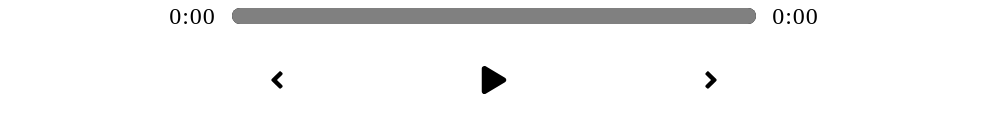
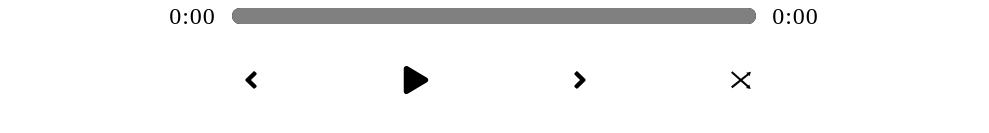
Before and after one commit to kriszzy01/soundman, a React (Create React App) app: page / in a window 1280 px wide. Shown: the part 639-772 px from the top of the page, without its empty margins (146-1135 px from the left). Built offline with nearby package versions, Linux system fonts and the light colour scheme.

Commit message:
Added shuffle song function

```diff
--- a/src/components/Player.tsx
+++ b/src/components/Player.tsx
@@ -6,6 +6,7 @@ import { ReactComponent as Pause } from "../assets/pause.svg";
 import { ReactComponent as Play } from "../assets/play.svg";
 import { ReactComponent as Next } from "../assets/next.svg";
 import { ReactComponent as Prev } from "../assets/prev.svg";
+import { ReactComponent as Shuffle } from "../assets/shuffle.svg";
 
 import { getPercentage, getSeconds } from "../utils";
 
@@ -23,6 +24,8 @@ interface PlayerProps {
   nowPlaying: Song;
   currentSongId: string;
   songInfo: SongInfo;
+  setShuffle: React.Dispatch<React.SetStateAction<boolean>>;
+  shuffle: boolean;
 }
 
 export const Player: React.FC<PlayerProps> = ({
@@ -34,6 +37,8 @@ export const Player: React.FC<PlayerProps> = ({
   setNowPlaying,
   currentSongId,
   nowPlaying,
+  setShuffle,
+  shuffle,
 }) => {
   const handlePlayPause = () => {
     setIsPlaying(!isPlaying);
@@ -64,8 +69,6 @@ export const Player: React.FC<PlayerProps> = ({
 
     if (isPlaying) audioRef.current?.play();
   };
-
-  const handleShuffleSong = () => {};
 
   const { currentTime, duration } = songInfo;
 
@@ -128,6 +131,15 @@ export const Player: React.FC<PlayerProps> = ({
         >
           <Next />
         </button>
+
+        <button
+          type="button"
+          aria-label="Shuffle Music"
+          className={shuffle ? "selected" : ""}
+          onClick={() => setShuffle((shuffle) => !shuffle)}
+        >
+          <Shuffle />
+        </button>
       </div>
     </>
   );
```
Also changed, not shown: src/assets/shuffle.svg (added).
